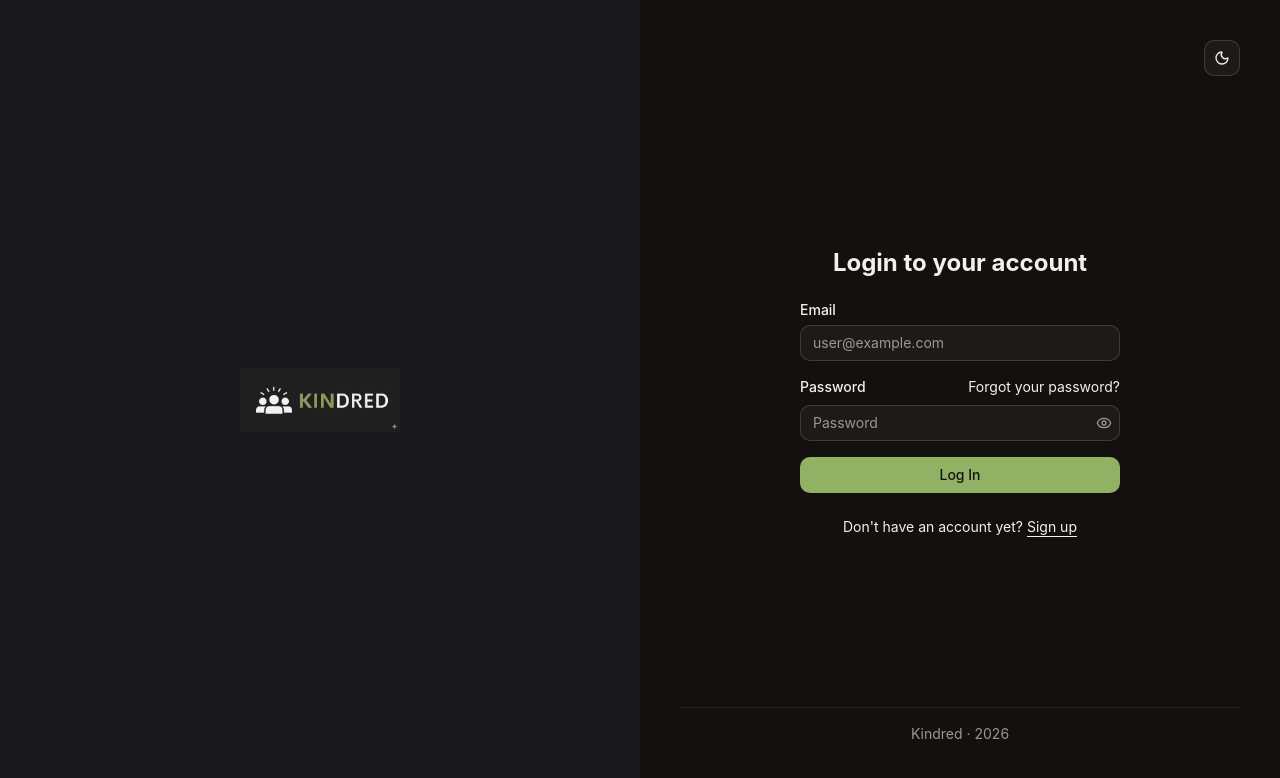
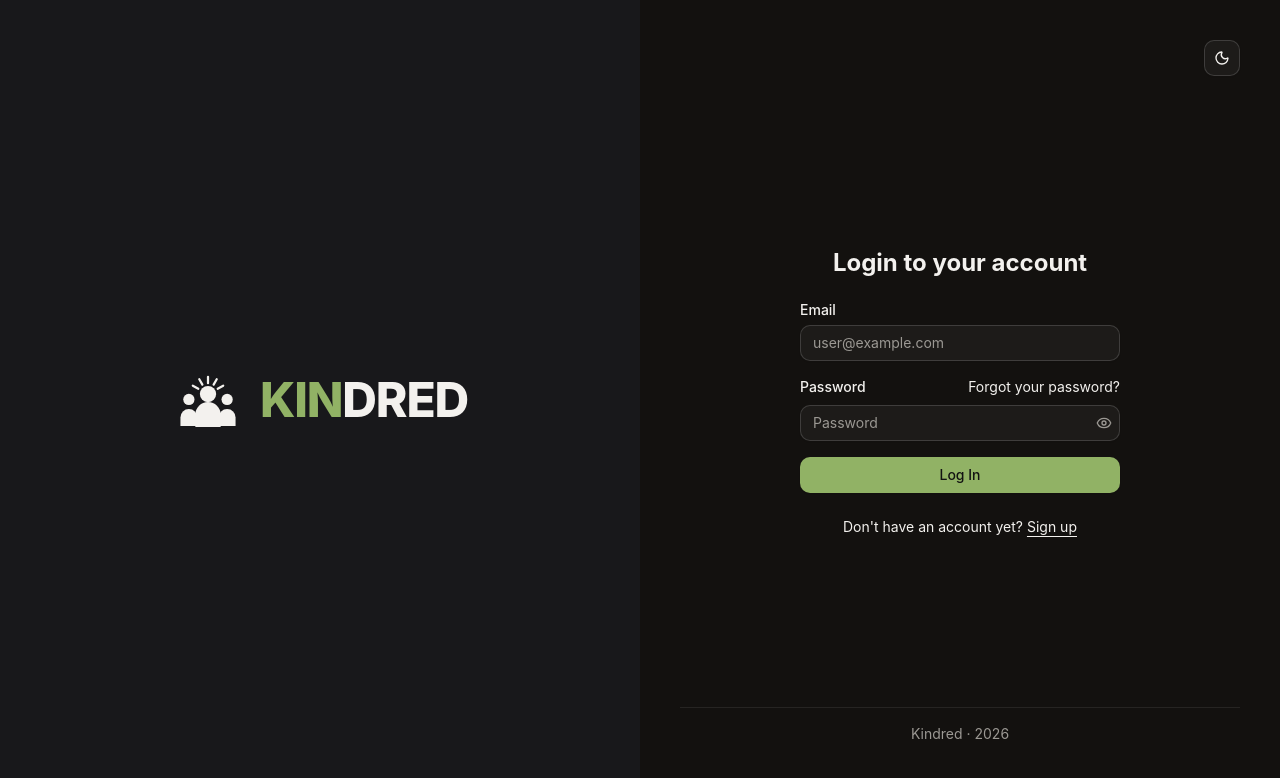
Before and after one commit to pike00/Kindred, a React (Vite) app in the folder frontend/: page /login in a window 1280 px wide. Shown: the top 778 px of the page. Built offline with nearby package versions, Linux system fonts and the light colour scheme; no server answers.

Commit message:
ui: rebuild Logo as transparent SVG mask plus text wordmark, drop PNG backdrops

```diff
--- a/frontend/src/components/Common/AuthLayout.tsx
+++ b/frontend/src/components/Common/AuthLayout.tsx
@@ -10,7 +10,7 @@ export function AuthLayout({ children }: AuthLayoutProps) {
   return (
     <div className="grid min-h-svh lg:grid-cols-2">
       <div className="bg-muted dark:bg-zinc-900 relative hidden lg:flex lg:items-center lg:justify-center">
-        <Logo variant="full" className="h-16" asLink={false} />
+        <Logo variant="full" className="text-5xl gap-4" asLink={false} />
       </div>
       <div className="flex flex-col gap-4 p-6 md:p-10">
         <div className="flex justify-end">
--- a/frontend/src/components/Common/KindredMark.tsx
+++ b/frontend/src/components/Common/KindredMark.tsx
@@ -1,39 +1,29 @@
 import { cn } from "@/lib/utils"
 
-interface KindredMarkProps extends React.SVGProps<SVGSVGElement> {
+interface KindredMarkProps extends React.HTMLAttributes<HTMLSpanElement> {
   className?: string
+}
+
+const maskStyle: React.CSSProperties = {
+  WebkitMaskImage: "url(/assets/icons/kindred-mark.svg)",
+  maskImage: "url(/assets/icons/kindred-mark.svg)",
+  WebkitMaskRepeat: "no-repeat",
+  maskRepeat: "no-repeat",
+  WebkitMaskPosition: "center",
+  maskPosition: "center",
+  WebkitMaskSize: "contain",
+  maskSize: "contain",
+  backgroundColor: "currentColor",
 }
 
 export function KindredMark({ className, ...props }: KindredMarkProps) {
   return (
-    <svg
-      xmlns="http://www.w3.org/2000/svg"
-      viewBox="0 0 512 512"
-      fill="currentColor"
+    <span
       role="img"
       aria-label="Kindred"
-      className={cn("h-full w-auto", className)}
+      className={cn("inline-block h-full w-auto aspect-square", className)}
+      style={maskStyle}
       {...props}
-    >
-      <title>Kindred</title>
-      <circle cx="120" cy="252" r="40" />
-      <path d="M 60 440 L 60 380 A 60 60 0 0 1 180 380 L 180 440 Z" />
-      <circle cx="392" cy="252" r="40" />
-      <path d="M 332 440 L 332 380 A 60 60 0 0 1 452 380 L 452 440 Z" />
-      <path d="M 166 448 L 166 360 A 90 90 0 0 1 346 360 L 346 448 Z" />
-      <circle cx="256" cy="214" r="58" />
-      <g
-        stroke="currentColor"
-        strokeWidth="16"
-        strokeLinecap="round"
-        fill="none"
-      >
-        <line x1="148" y1="154" x2="187" y2="176" />
-        <line x1="194" y1="108" x2="216" y2="147" />
-        <line x1="256" y1="91" x2="256" y2="136" />
-        <line x1="318" y1="108" x2="296" y2="147" />
-        <line x1="364" y1="154" x2="325" y2="176" />
-      </g>
-    </svg>
+    />
   )
 }
--- a/frontend/src/components/Common/Logo.tsx
+++ b/frontend/src/components/Common/Logo.tsx
@@ -1,10 +1,7 @@
 import { Link } from "@tanstack/react-router"
 
 import { KindredMark } from "@/components/Common/KindredMark"
-import { useTheme } from "@/components/theme-provider"
 import { cn } from "@/lib/utils"
-import logo from "/assets/images/kindred-logo.png"
-import logoDark from "/assets/images/kindred-logo-dark.png"
 
 interface LogoProps {
   variant?: "full" | "icon" | "responsive"
@@ -12,33 +9,48 @@ interface LogoProps {
   asLink?: boolean
 }
 
+function FullMark({ className }: { className?: string }) {
+  return (
+    <span
+      className={cn(
+        "inline-flex items-center gap-2 text-lg leading-none",
+        className,
+      )}
+    >
+      <KindredMark
+        aria-hidden="true"
+        className="h-[1.5em] w-[1.5em] shrink-0 text-foreground"
+      />
+      <span className="font-extrabold tracking-tight">
+        <span className="text-primary">KIN</span>
+        <span className="text-foreground">DRED</span>
+      </span>
+      <span className="sr-only">Kindred</span>
+    </span>
+  )
+}
+
 export function Logo({
   variant = "full",
   className,
   asLink = true,
 }: LogoProps) {
-  const { resolvedTheme } = useTheme()
-  const src = resolvedTheme === "dark" ? logoDark : logo
-
-  const mark = (
-    <KindredMark
-      className={cn("h-7 w-7 text-foreground", className)}
-      aria-label="Kindred"
-    />
-  )
-
   if (variant === "icon") {
+    const mark = (
+      <KindredMark
+        className={cn("h-7 w-7 text-foreground", className)}
+        aria-label="Kindred"
+      />
+    )
     return asLink ? <Link to="/">{mark}</Link> : mark
   }
 
   if (variant === "responsive") {
     const content = (
       <>
-        <img
-          src={src}
-          alt="Kindred"
+        <FullMark
           className={cn(
-            "h-7 w-auto group-data-[collapsible=icon]:hidden",
+            "group-data-[collapsible=icon]:hidden",
             className,
           )}
         />
@@ -51,9 +63,6 @@ export function Logo({
     return asLink ? <Link to="/">{content}</Link> : content
   }
 
-  const img = (
-    <img src={src} alt="Kindred" className={cn("h-7 w-auto", className)} />
-  )
-
-  return asLink ? <Link to="/">{img}</Link> : img
+  const content = <FullMark className={className} />
+  return asLink ? <Link to="/">{content}</Link> : content
 }
```
